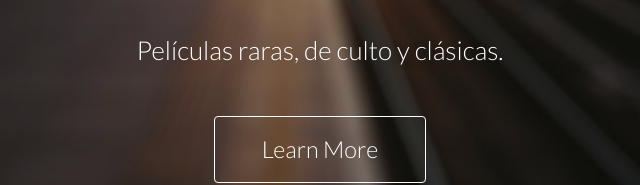
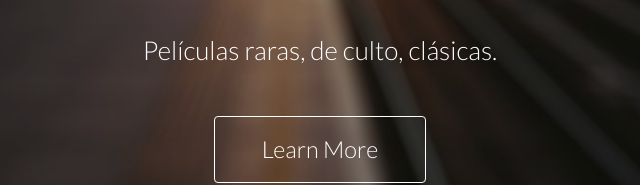
Before and after one commit to mlaurapr/peliculas, a plain HTML site: page index.html in a window 1280 px wide. Shown: the part 272-457 px from the top of the page, 320-960 px from the left. Drawn offline with Linux system fonts and the light colour scheme.

Commit message:
Update index.html

```diff
--- a/index.html
+++ b/index.html
@@ -1,6 +1,6 @@
 <!DOCTYPE html>
 <!--
-
+	Gabriel estuvo aqui!
 -->
 <html lang="en">
 
@@ -41,7 +41,7 @@
     <!-- Banner -->
     <section id="banner">
         <h2>Mis películas</h2>
-        <p>Películas raras, de culto y clásicas.</p>
+        <p>Películas raras, de culto, clásicas.</p>
         <ul class="actions">
             <li>
                 <a href="#" class="button big">Learn More</a>
```
